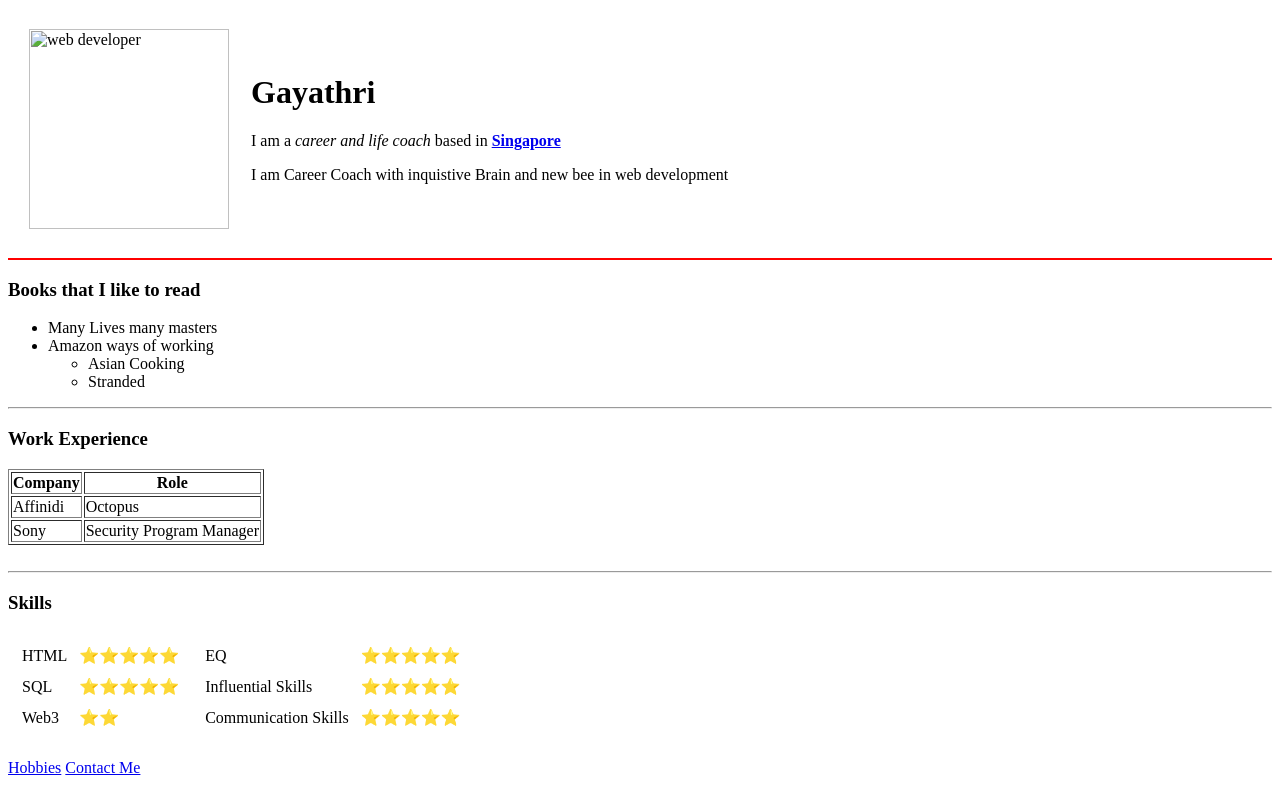
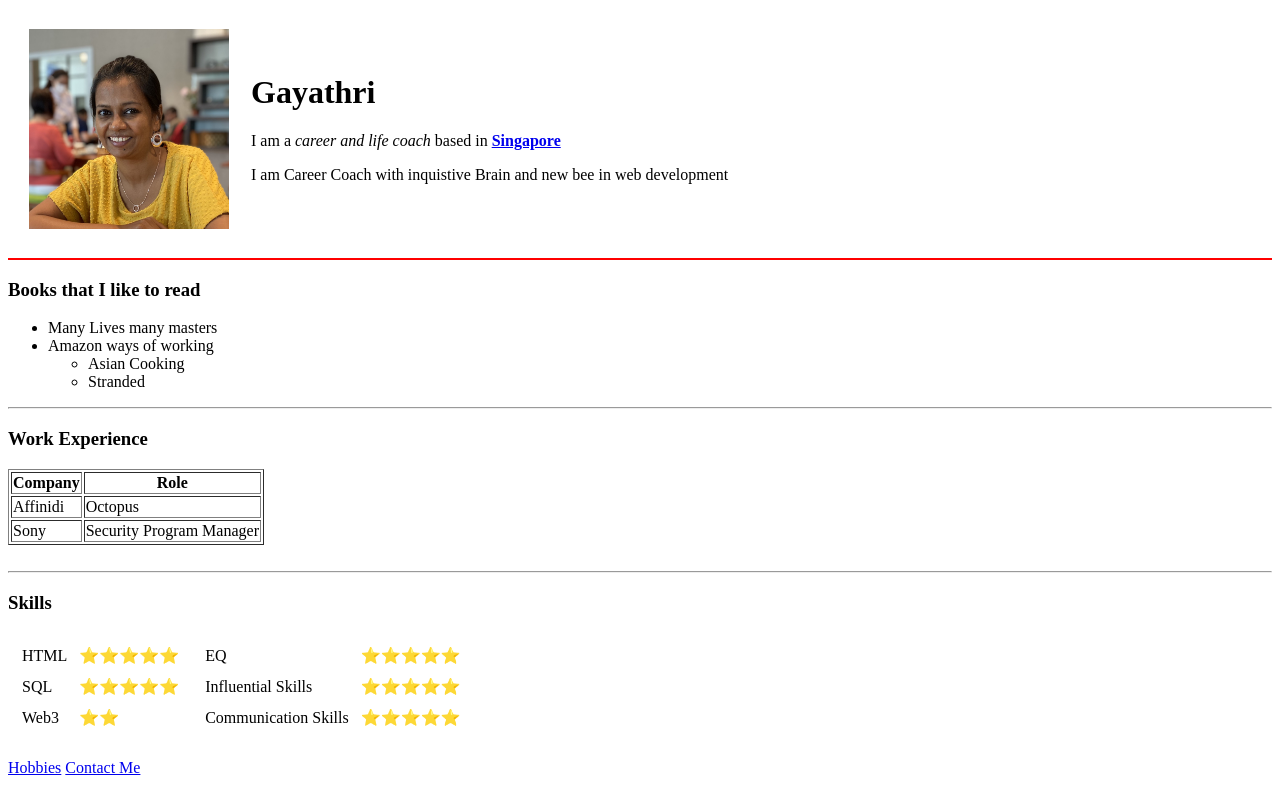
Before and after one commit to gayathridas/cv, a plain HTML site: page index.html in a window 1280 px wide. Drawn offline with Linux system fonts and the light colour scheme.

Commit message:
Update index.html

```diff
--- a/index.html
+++ b/index.html
@@ -7,7 +7,7 @@
 </head>
 <table cellspacing="20">
   <tr>
-    <td border=1><img src="My_profile_photo.jpg" height="200" width="200" alt="web developer"></td>
+    <td border=1><img src="images/My_profile_photo.jpg" height="200" width="200" alt="web developer"></td>
     <td>
       <h1>Gayathri</h1>
       <p> I am a <em>career and life coach </em>based in <strong><a href="https://en.wikipedia.org/wiki/Singapore">Singapore</a></strong></p>
```
